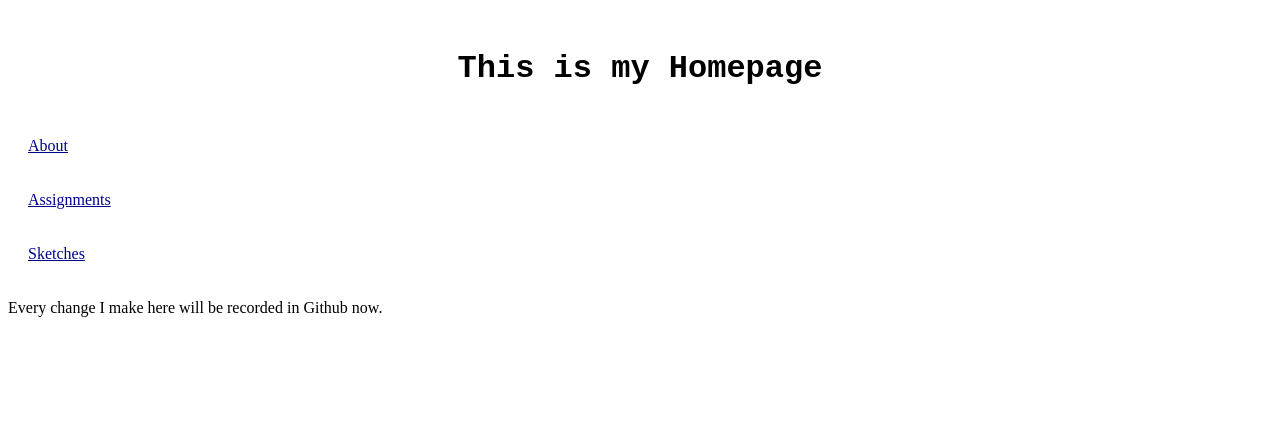
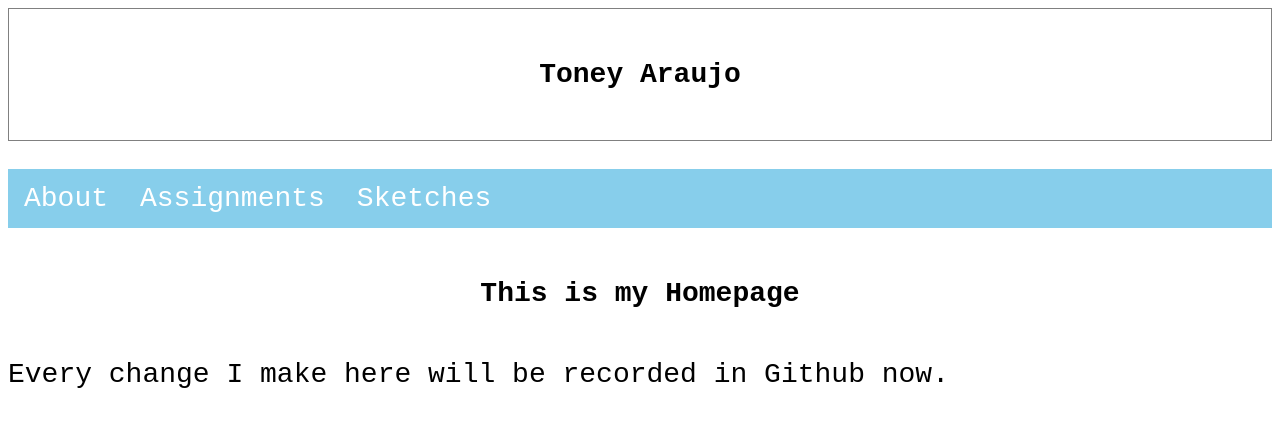
Before and after one commit to toneyaraujo/WebDevWebPage, a plain HTML site: page docs/index.html in a window 1280 px wide. Drawn offline with Linux system fonts and the light colour scheme.

Commit message:
updates with navigation only working for homepagee

```diff
--- a/docs/CSS/home.css
+++ b/docs/CSS/home.css
@@ -14,3 +14,46 @@ a {
     color: darkblue;
 
 }
+
+div {
+        border: 1px solid gray;
+        padding: 8px;
+    }
+
+h1 {
+    font-size: 28px;
+    font-family: 'Courier New', Courier, monospace;
+    text-align: center;
+    }
+
+body {
+        font-size: 28px;
+        font-family: 'Courier New', Courier, monospace;
+     }
+
+ul {
+        list-style-type: none;
+        margin: 5;
+        padding: 0;
+        overflow: hidden;
+        background-color: skyblue;
+        position: -webkit-sticky;
+        position: sticky;
+        top: 0;
+    }
+
+li {
+        float: left;
+    }
+
+li a {
+        display: block;
+        color: white
+        text-align: center;
+        padding: 14px 16px;
+        text-decoration: none;
+     }
+
+li a:hover {
+              background-color: rgb(193, 240, 255);
+            }
--- a/docs/index.html
+++ b/docs/index.html
@@ -6,16 +6,65 @@
         <meta http-equiv="X-UA-Compatible" content="ie=edge">
         <link rel="stylesheet" href="css/home.css">
         <title>Homepage</title>
+        <style>
+            div {
+              border: 1px solid gray;
+              padding: 0px;
+            }
+
+            h1 {
+              font-size: 28px;
+              font-family: 'Courier New', Courier, monospace;
+              text-align: center;
+            }
+
+            body {
+              font-size: 28px;
+              font-family: 'Courier New', Courier, monospace;
+
+            }
+
+            ul {
+              list-style-type: none;
+              margin: 5;
+              padding: 0;
+              overflow: hidden;
+              background-color: skyblue;
+              position: -webkit-sticky;
+              position: sticky;
+              top: 0;
+            }
+
+            li {
+              float: left;
+            }
+
+            li a {
+              display: block;
+              color: white
+            }
+
+            li a:hover {
+              background-color: rgb(193, 240, 255);
+            }
+
+            </style>
+            </head>
+            <body>
+
+            <div class="header";
+            text-align: center>
+              <h1>Toney Araujo</h1>
+            </div>
+
+            <ul>
+              <li><a href="about/">About</a></li>
+              <li><a href="assignments/">Assignments</a></li>
+              <li><a href="sketches/">Sketches</a></li>
+            </ul>
     </head>
     <body>
         <h1>This is my Homepage</h1>
-
-        <a href="about/">About</a>
-        <br><br><br>
-        <a href="assignments/">Assignments</a>
-        <br><br><br>
-        <a href="sketches/">Sketches</a>
-        <br><br><br>
 
     Every change I make here will be recorded in Github now.
 
```
Also changed, not shown: docs/about/index.html (+57 -1 lines), docs/assignments/index.html (+56 -0 lines), docs/sketches/index.html (+56 -0 lines).
